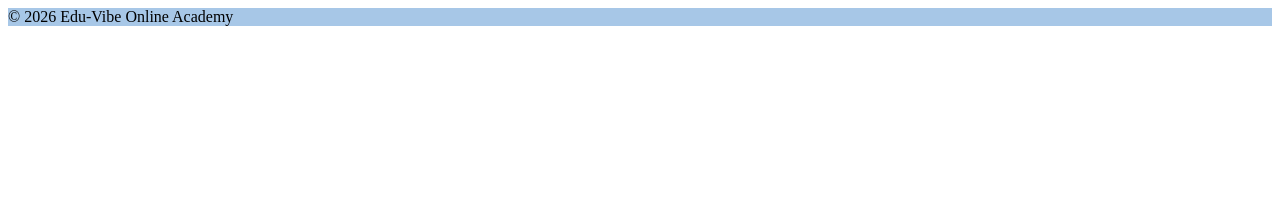
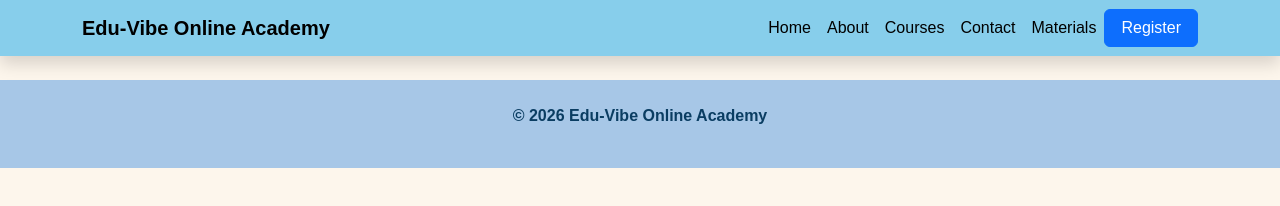
Before and after one commit to Hajar11542/final-, a plain HTML site: page materials.html in a window 1280 px wide. Drawn offline with nearby package versions, Linux system fonts and the light colour scheme.

Commit message:
materials.html

```diff
--- a/materials.html
+++ b/materials.html
@@ -1,3 +1,33 @@
+<!DOCTYPE html>
+<html lang="en">
+<head>
+<meta charset="UTF-8">
+<meta name="viewport" content="width=device-width, initial-scale=1.0">
+<title>About Us</title>
+
+<link href="https://cdn.jsdelivr.net/npm/bootstrap@5.3.2/dist/css/bootstrap.min.css" rel="stylesheet">
+<link rel="stylesheet" href="style.css">
+</head>
+
+<body>
+
+<!-- Navbar -->
+<nav class="navbar navbar-expand-lg fixed-top shadow" style="background-color: skyblue;">
+<div class="container">
+
+<p class="navbar-brand fw-bold m-0">Edu-Vibe Online Academy</p>
+
+<ul class="navbar-nav ms-auto align-items-lg-center">
+<li class="nav-item"><a class="nav-link" href="index.html">Home</a></li>
+<li class="nav-item"><a class="nav-link" href="about.html">About</a></li>
+<li class="nav-item"><a class="nav-link" href="courses.html">Courses</a></li>
+<li class="nav-item"><a class="nav-link" href="contact.html">Contact</a></li>
+<li class="nav-item"><a class="nav-link" href="material.html">Materials</a></li>
+<li class="nav-item"><a class="btn btn-primary text-white px-3" href="register.html">Register</a></li>
+</ul>
+
+</div>
+</nav>
 
 <!-- FOOTER -->
 <footer class="text-center p-4 fw-bold" style="background:#a7c7e7;">
```
